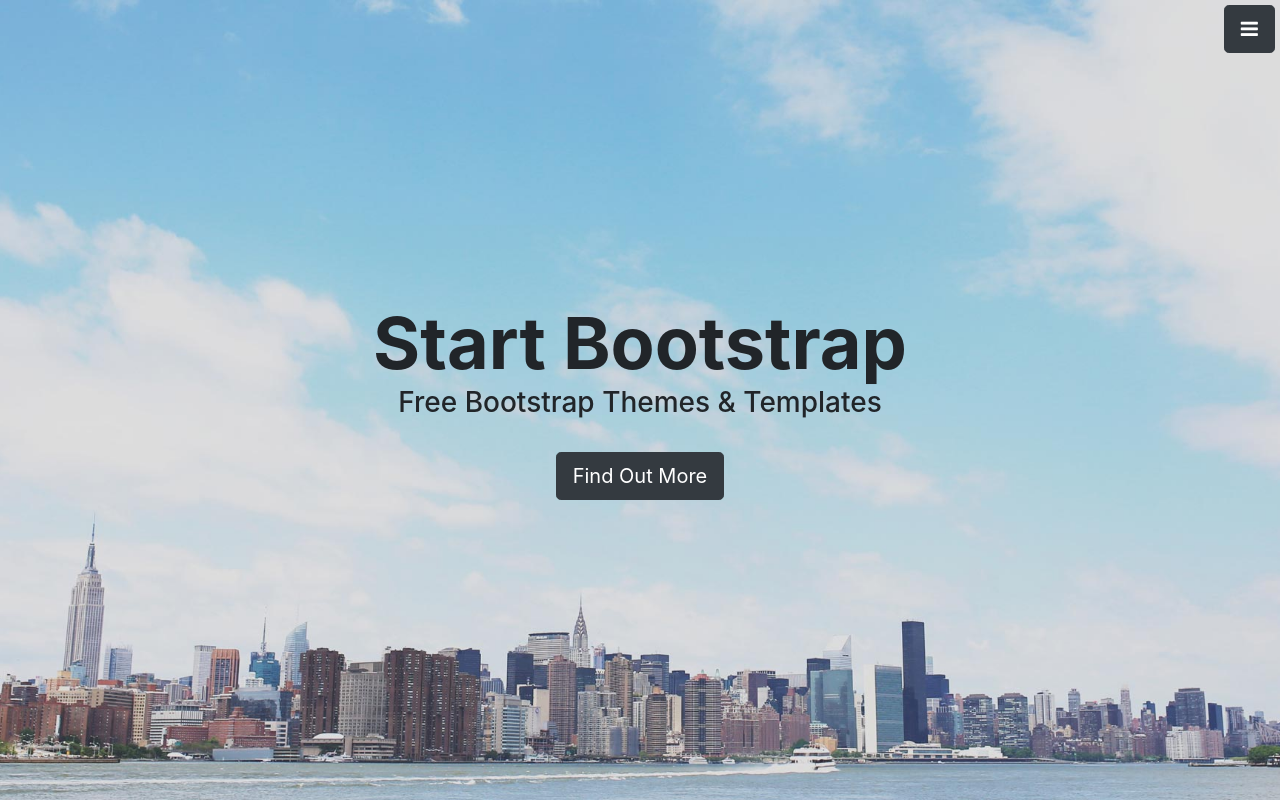
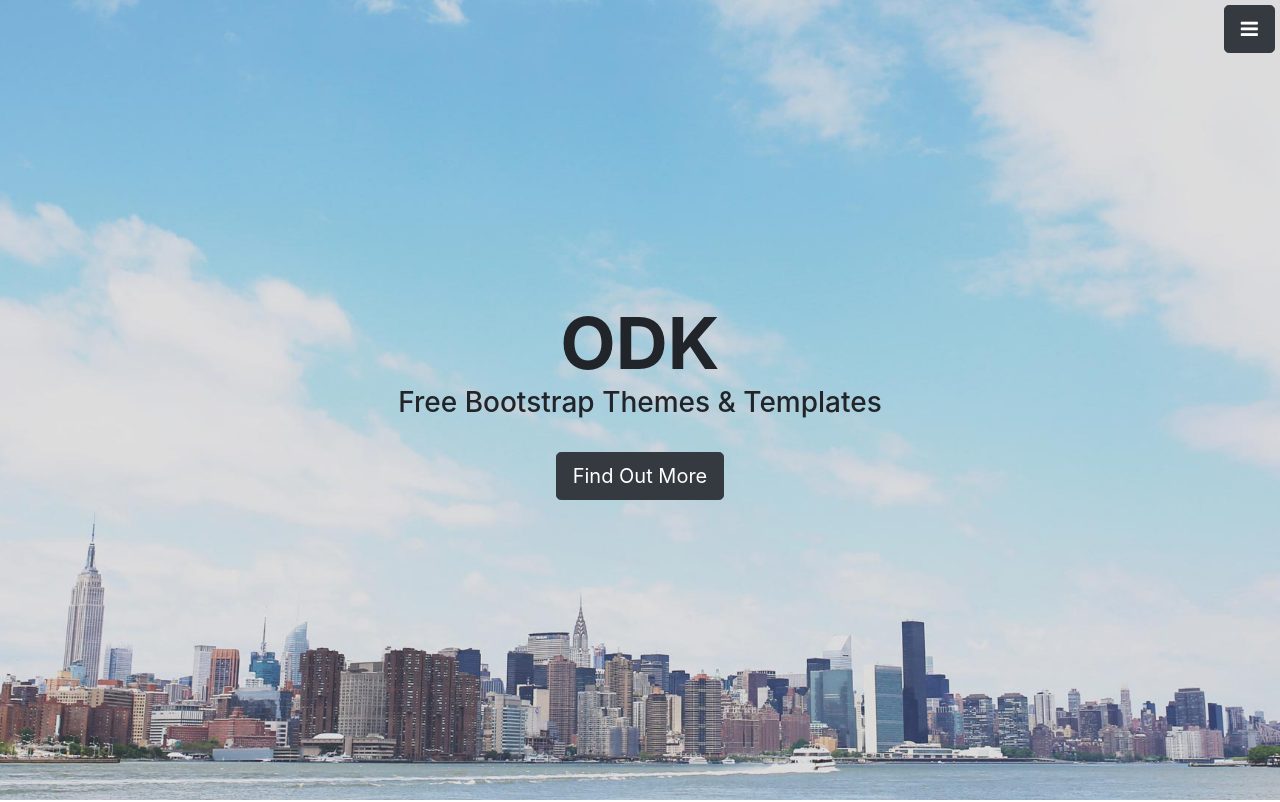
Before and after one commit to odk410/odk410.github.io, a website with bundled scripts: page index.html in a window 1280 px wide. Shown: the top 802 px of the page. Built offline with nearby package versions, Linux system fonts and the light colour scheme.

Commit message:
second commit

```diff
--- a/index.html
+++ b/index.html
@@ -8,7 +8,7 @@
     <meta name="description" content="">
     <meta name="author" content="">
 
-    <title>Stylish Portfolio - Start Bootstrap Template</title>
+    <title>Stylish Portfolio - ODK Template</title>
 
     <!-- Bootstrap Core CSS -->
     <link href="vendor/bootstrap/css/bootstrap.min.css" rel="stylesheet">
@@ -56,7 +56,7 @@
     <!-- Header -->
     <header class="header" id="top">
       <div class="text-vertical-center">
-        <h1>Start Bootstrap</h1>
+        <h1>ODK</h1>
         <h3>Free Bootstrap Themes &amp; Templates</h3>
         <br>
         <a href="#about" class="btn btn-dark btn-lg js-scroll-trigger">Find Out More</a>
```
